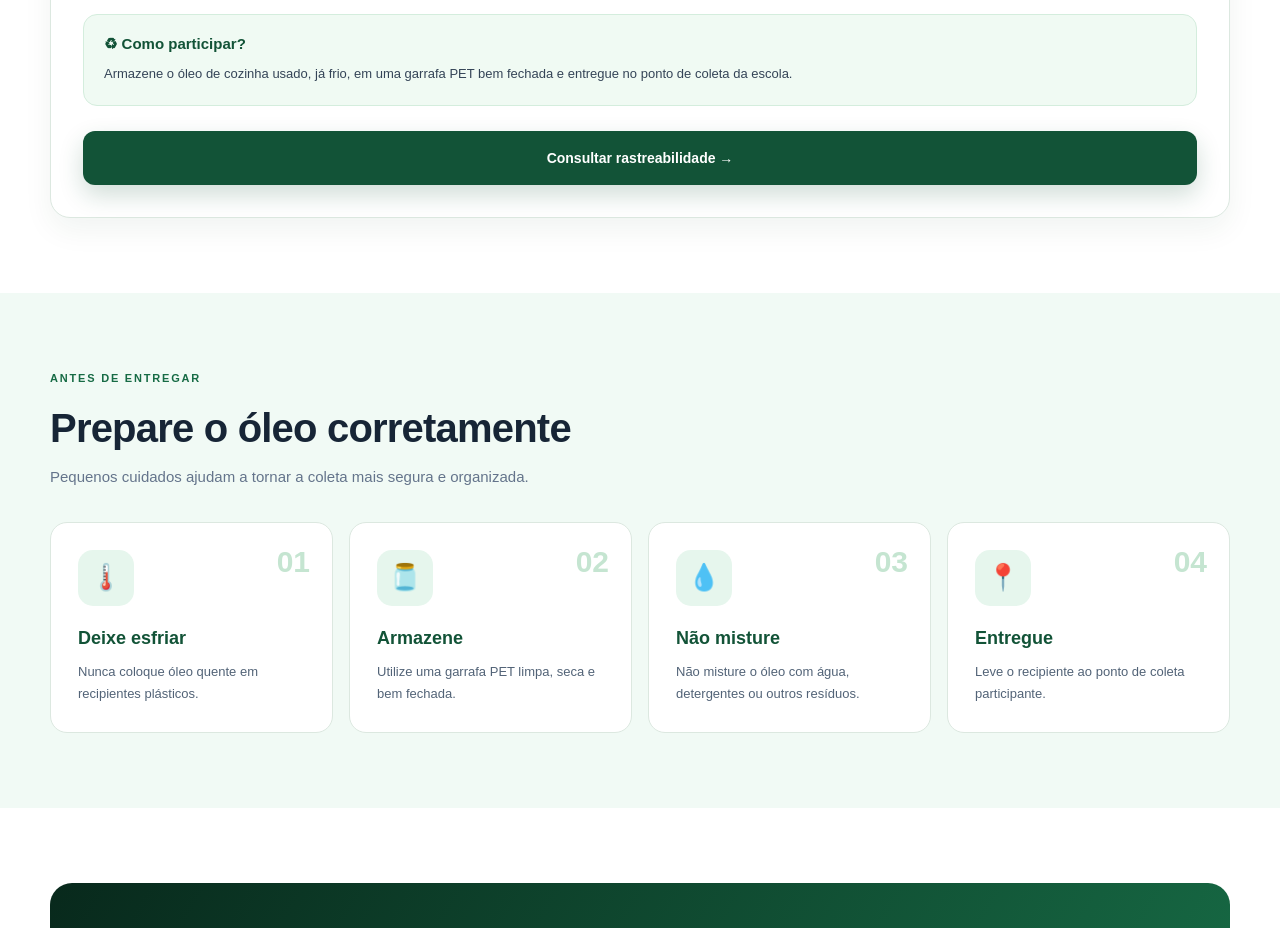
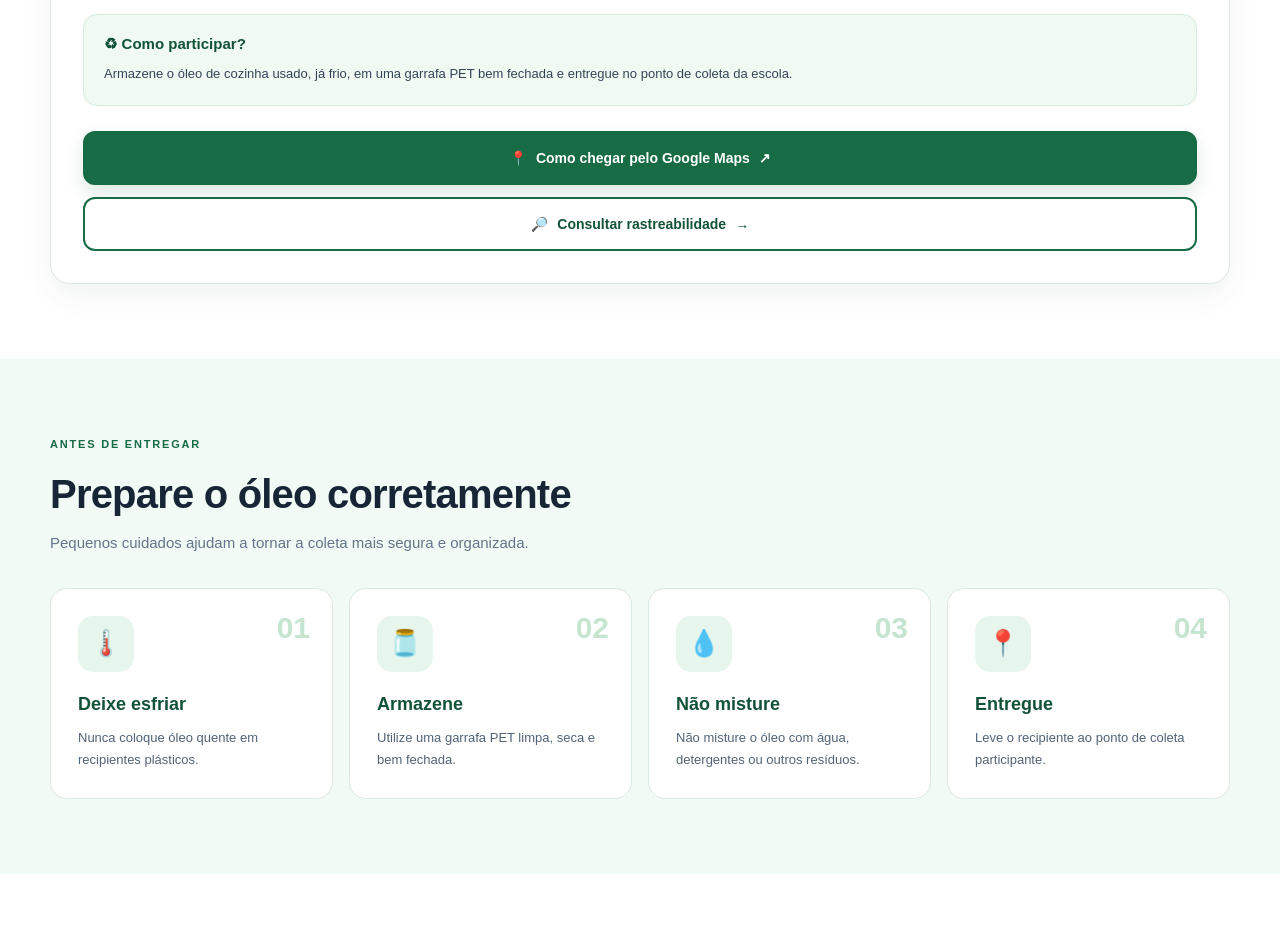
Before and after one commit to ricardogabiatti/ecominds-platform, a Next.js app: page /pontos-de-coleta in a window 1280 px wide. Shown: the part 1200-2128 px from the top of the page. Built offline with nearby package versions, Linux system fonts and the light colour scheme.

Commit message:
Update page.tsx

```diff
--- a/app/pontos-de-coleta/page.tsx
+++ b/app/pontos-de-coleta/page.tsx
@@ -9,6 +9,8 @@ const pontos = [
     horario:
       "Consulte a escola para confirmar o horário de recebimento.",
     status: "Ativo",
+    maps:
+      "https://www.google.com/maps/search/?api=1&query=EEB%20Raimundo%20Corr%C3%AAa%20Seara%20SC",
   },
 ];
 
@@ -70,12 +72,15 @@ export default function PontosDeColeta() {
             aria-label="Navegação principal"
           >
             <Link href="/">Início</Link>
+
             <Link href="/monitoramento">
               Monitoramento
             </Link>
+
             <Link href="/rastreabilidade">
               Rastreabilidade
             </Link>
+
             <Link
               href="/login"
               className="pontos-nav-admin"
@@ -204,12 +209,33 @@ export default function PontosDeColeta() {
                   </p>
                 </div>
 
-                <Link
-                  href="/rastreabilidade"
-                  className="eco-button-primary pontos-card-action"
-                >
-                  Consultar rastreabilidade →
-                </Link>
+                {/* BOTÕES DE LOCALIZAÇÃO E RASTREABILIDADE */}
+                <div className="pontos-card-actions">
+                  <a
+                    href={ponto.maps}
+                    target="_blank"
+                    rel="noopener noreferrer"
+                    className="pontos-maps-button"
+                    aria-label={`Abrir localização de ${ponto.nome} no Google Maps`}
+                  >
+                    <span aria-hidden="true">📍</span>
+                    <span>
+                      Como chegar pelo Google Maps
+                    </span>
+                    <span aria-hidden="true">↗</span>
+                  </a>
+
+                  <Link
+                    href="/rastreabilidade"
+                    className="pontos-secondary-button"
+                  >
+                    <span aria-hidden="true">🔎</span>
+                    <span>
+                      Consultar rastreabilidade
+                    </span>
+                    <span aria-hidden="true">→</span>
+                  </Link>
+                </div>
               </article>
             ))}
           </div>
@@ -539,9 +565,65 @@ export default function PontosDeColeta() {
           margin: 10px 0 0;
         }
 
-        .pontos-card-action {
+        /* BOTÕES DO CARTÃO */
+
+        .pontos-card-actions {
+          display: flex;
+          flex-direction: column;
+          gap: 12px;
+          margin-top: 24px;
+        }
+
+        .pontos-maps-button,
+        .pontos-secondary-button {
+          display: flex;
+          align-items: center;
+          justify-content: center;
+          flex-wrap: wrap;
+          gap: 9px;
           width: 100%;
+          min-height: 54px;
+          padding: 14px 18px;
+          border-radius: 12px;
+          font-size: 14px;
+          font-weight: 800;
+          line-height: 1.4;
           text-align: center;
+          text-decoration: none;
+          transition:
+            background 0.2s ease,
+            border-color 0.2s ease,
+            transform 0.2s ease;
+        }
+
+        .pontos-maps-button {
+          background: #176b45;
+          color: #ffffff;
+          border: 2px solid #176b45;
+          box-shadow: 0 8px 18px rgba(23,107,69,0.15);
+        }
+
+        .pontos-maps-button:hover {
+          background: #0d4930;
+          border-color: #0d4930;
+          transform: translateY(-2px);
+        }
+
+        .pontos-secondary-button {
+          background: #ffffff;
+          color: #125337;
+          border: 2px solid #176b45;
+        }
+
+        .pontos-secondary-button:hover {
+          background: #e6f6ed;
+          transform: translateY(-2px);
+        }
+
+        .pontos-maps-button:focus-visible,
+        .pontos-secondary-button:focus-visible {
+          outline: 3px solid #eab308;
+          outline-offset: 3px;
         }
 
         .pontos-preparo {
@@ -723,6 +805,17 @@ export default function PontosDeColeta() {
             font-size: 23px;
           }
 
+          .pontos-card-actions {
+            gap: 10px;
+          }
+
+          .pontos-maps-button,
+          .pontos-secondary-button {
+            min-height: 56px;
+            padding: 13px 12px;
+            font-size: 13px;
+          }
+
           .pontos-steps {
             grid-template-columns: 1fr;
             gap: 12px;
@@ -743,6 +836,18 @@ export default function PontosDeColeta() {
             text-align: center;
           }
         }
+
+        @media (prefers-reduced-motion: reduce) {
+          .pontos-maps-button,
+          .pontos-secondary-button {
+            transition: none;
+          }
+
+          .pontos-maps-button:hover,
+          .pontos-secondary-button:hover {
+            transform: none;
+          }
+        }
       `}</style>
     </main>
   );
```
